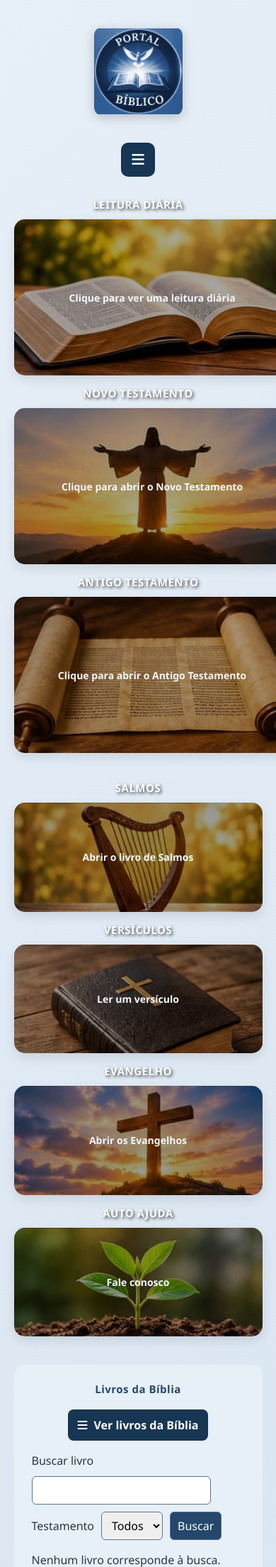
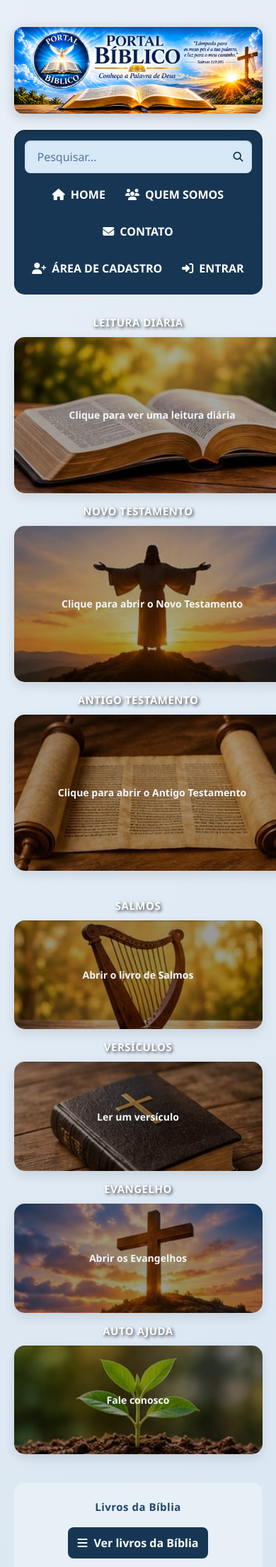
Before and after one commit to Youkai1910/projeto-integrador, a PHP site: page / in a window 390 px wide. Shown: the top 2208 px of the page at 71% size. Run offline with PHP 8.4, Linux system fonts and the light colour scheme; data that the repository does not hold is empty.

Commit message:
Simplifica a navegação responsiva da página inicial
Remove o botão de menu recolhível e mantém a navegação visível em telas menores. Ajusta o layout responsivo, amplia áreas de toque e redimensiona a logo.

```diff
--- a/css/style.css
+++ b/css/style.css
@@ -22,7 +22,7 @@ body {
 
 /* CABECALHO */
 header {
-    display: grid;
+    /* display: grid; */
     grid-template-columns: 140px 1fr;
     gap: 30px;
     align-items: center;
@@ -37,8 +37,8 @@ header {
 
 .logo {
     display: block;
-    width: 125px;
-    height: 125px;
+    width: 100%;
+    height: auto;
     object-fit: contain;
     margin: 8px auto;
     border-radius: 12px;
@@ -48,21 +48,6 @@ header {
 .menu-area {
     display: flex;
     flex-direction: column;
-}
-
-.menu-toggle {
-    display: none;
-    width: 48px;
-    height: 48px;
-    align-self: center;
-    align-items: center;
-    justify-content: center;
-    border: 0;
-    border-radius: 10px;
-    background: #173653;
-    color: #fff;
-    font-size: 20px;
-    cursor: pointer;
 }
 
 .banner {
@@ -82,12 +67,14 @@ header {
 .banner a {
     color: white;
     text-decoration: none;
-    font-size: 14px;
+    font-size: 16px;
     font-weight: 600;
     transition: 0.3s;
     display: flex;
     align-items: center;
     gap: 8px;
+    min-height: 44px;
+    padding: 8px 10px;
 }
 
 .banner a:hover {
@@ -115,7 +102,7 @@ header {
     border: none;
     outline: none;
     color: #173653;
-    font-size: 14px;
+    font-size: 16px;
     padding: 6px;
     width: 160px;
 }
@@ -479,13 +466,14 @@ footer {
 }
 
 .logout-form button {
-    padding: 8px 10px;
+    min-height: 44px;
+    padding: 8px 12px;
     border: 1px solid rgba(255, 255, 255, 0.3);
     border-radius: 6px;
     background: transparent;
     color: #fff;
     font: inherit;
-    font-size: 14px;
+    font-size: 16px;
     font-weight: 600;
     cursor: pointer;
 }
@@ -507,11 +495,13 @@ footer {
     .banner {
         height: auto;
         padding: 15px;
-        flex-direction: column;
-        gap: 10px;
+        flex-direction: row;
+        justify-content: center;
+        gap: 8px;
     }
 
     .search-box {
+        flex: 1 1 100%;
         width: 100%;
     }
 
@@ -548,10 +538,6 @@ footer {
 }
 
 @media (max-width: 767.98px) {
-    .menu-toggle {
-        display: flex;
-    }
-
     .livros-toggle {
         display: flex;
     }
--- a/index.php
+++ b/index.php
@@ -119,18 +119,7 @@ if ($livroId !== null && $livroSelecionado === null) {
             <img class="logo" src="images/logo.png?v=<?= filemtime(__DIR__ . '/images/logo.png') ?>" alt="Portal Bíblico">
         </div>
         <div class="menu-area">
-            <button
-                class="menu-toggle"
-                type="button"
-                data-bs-toggle="collapse"
-                data-bs-target="#menu-principal"
-                aria-expanded="false"
-                aria-controls="menu-principal"
-                aria-label="Abrir ou fechar o menu de navegação"
-            >
-                <i class="fa-solid fa-bars" aria-hidden="true"></i>
-            </button>
-            <nav class="banner collapse" id="menu-principal" aria-label="Navegação principal">
+            <nav class="banner" id="menu-principal" aria-label="Navegação principal">
                 <form class="search-box" action="index.php" method="GET">
                     <input type="search" placeholder="Pesquisar..." name="q" aria-label="Pesquisar livros" value="<?= Utils::escaparHtml($termo) ?>">
                     <button type="submit" aria-label="Enviar pesquisa">
```
Also changed, not shown: images/logo.png.
